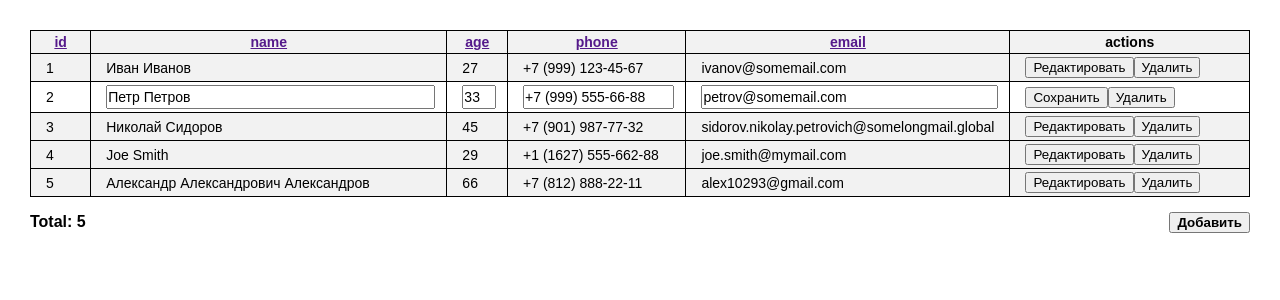
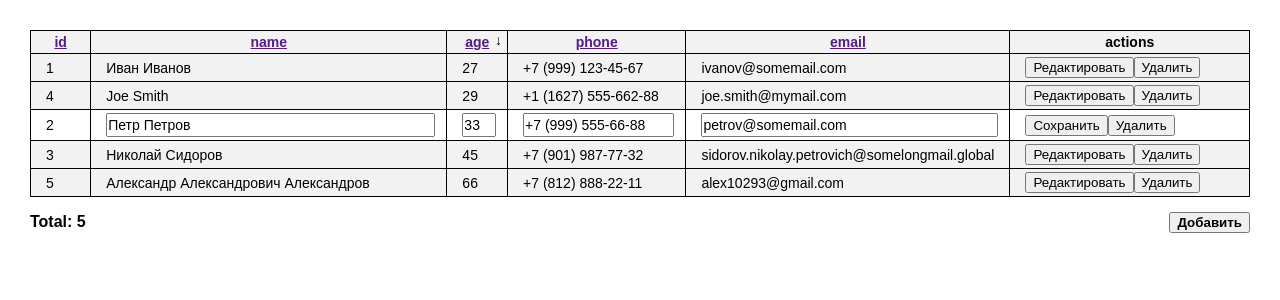
Before and after one commit to sergeydushechkin/netbox-tasks, a React app in the folder netbox-2/: page / in a window 1280 px wide. Shown: the top 300 px of the page. Built offline with nearby package versions, Linux system fonts and the light colour scheme.

Commit message:
Add sorting WIP

```diff
--- a/netbox-2/markup/style.css
+++ b/netbox-2/markup/style.css
@@ -46,11 +46,11 @@ body {
 }
 
 .table__header--sort-asc::after {
-  content: "↑";
+  content: "↓";
 }
 
 .table__header--sort-desc::after {
-  content: "↓";
+  content: "↑";
 }
 
 .table__header,
--- a/netbox-2/public/style.css
+++ b/netbox-2/public/style.css
@@ -46,11 +46,11 @@ body {
 }
 
 .table__header--sort-asc::after {
-  content: "↑";
+  content: "↓";
 }
 
 .table__header--sort-desc::after {
-  content: "↓";
+  content: "↑";
 }
 
 .table__header,
--- a/netbox-2/src/components/app/app.jsx
+++ b/netbox-2/src/components/app/app.jsx
@@ -1,13 +1,13 @@
 import React from "react";
 import {useSelector} from "react-redux";
 
-import {getTableData} from "../../reducer/selectors.js";
+import {getSortedTableData} from "../../reducer/selectors.js";
 
 import Table from "../table/table.jsx";
 import Additions from "../additions/additions.jsx";
 
 const App = () => {
-  const data = useSelector((state) => getTableData(state));
+  const data = useSelector((state) => getSortedTableData(state));
 
   return (
     <React.Fragment>
--- a/netbox-2/src/components/table-header/table-header.jsx
+++ b/netbox-2/src/components/table-header/table-header.jsx
@@ -1,16 +1,53 @@
 import React from "react";
-// import PropTypes from "prop-types";
+import {useSelector, useDispatch} from "react-redux";
+import {SortTypes} from "../../const.js";
+
+import {ActionCreator} from "../../reducer/reducer.js";
+import {getSortType} from "../../reducer/selectors.js";
+
+const HeaderClasses = {
+  SORT_ASC: ` table__header--sort-asc`,
+  SORT_DESC: ` table__header--sort-desc`,
+};
+
+const headers = [
+  {title: `id`, asc: SortTypes.ID_ASC, desc: SortTypes.ID_DESC},
+  {title: `name`, asc: SortTypes.NAME_ASC, desc: SortTypes.NAME_DESC},
+  {title: `age`, asc: SortTypes.AGE_ASC, desc: SortTypes.AGE_DESC},
+  {title: `phone`, asc: SortTypes.PHONE_ASC, desc: SortTypes.PHONE_DESC},
+  {title: `email`, asc: SortTypes.EMAIL_ASC, desc: SortTypes.EMAIL_DESC},
+];
 
 const TableHeader = (props) => {
+  const dispatch = useDispatch();
+  const sortType = useSelector((state) => getSortType(state));
   const {} = props;
 
   return (
     <tr className="table__row">
-      <th className="table__header"><a href="">id</a></th>
-      <th className="table__header"><a href="">name</a></th>
-      <th className="table__header"><a href="">age</a></th>
-      <th className="table__header"><a href="">phone</a></th>
-      <th className="table__header"><a href="">email</a></th>
+      {
+        headers.map((header) => {
+          const {title, asc, desc} = header;
+          let headerClass = ``;
+          let sortBy = asc;
+
+          if (sortType === asc) {
+            headerClass = HeaderClasses.SORT_ASC;
+            sortBy = desc;
+          } else if (sortType === desc) {
+            headerClass = HeaderClasses.SORT_DESC;
+          }
+
+          return (
+            <th key={title} className={`table__header${headerClass}`}>
+              <a onClick={(evt) => {
+                evt.preventDefault();
+                dispatch(ActionCreator.changeSorting(sortBy));
+              }} href="">{title}</a>
+            </th>
+          );
+        })
+      }
       <th className="table__header">actions</th>
     </tr>
   );
```
